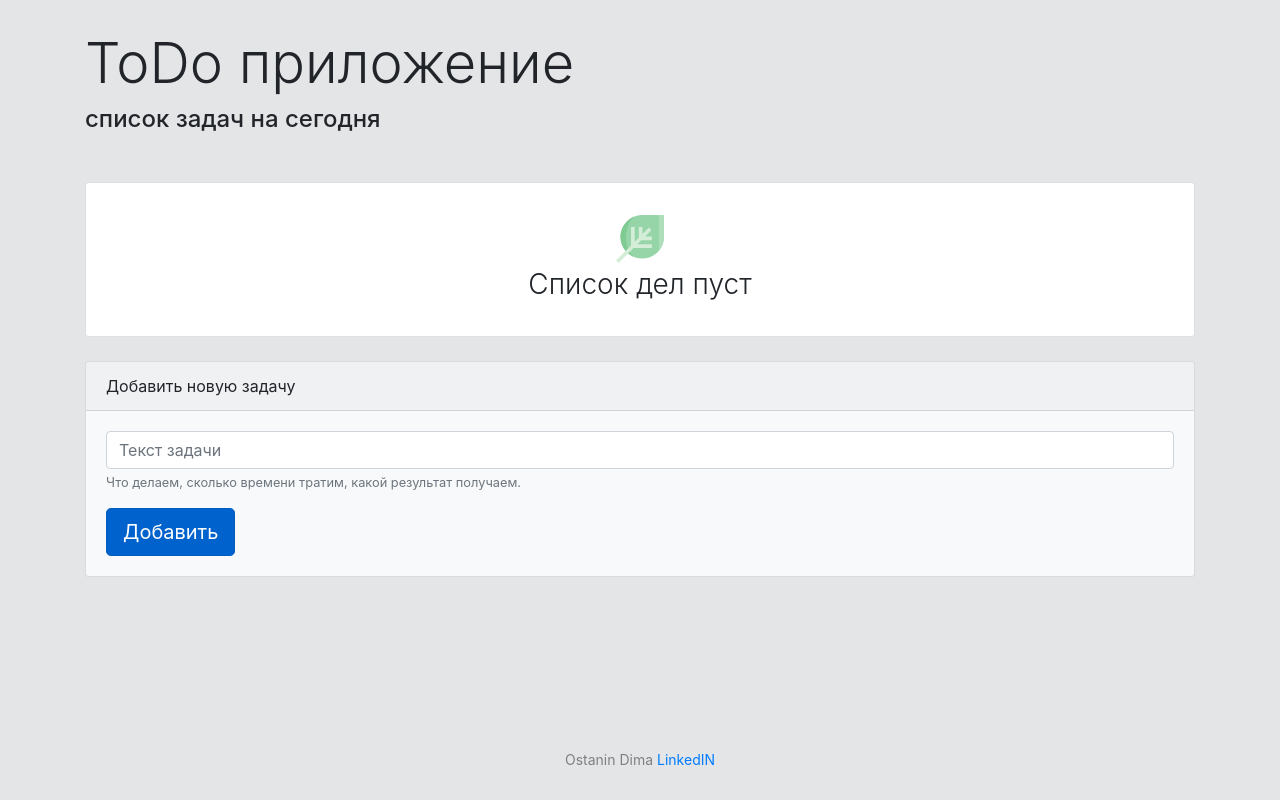
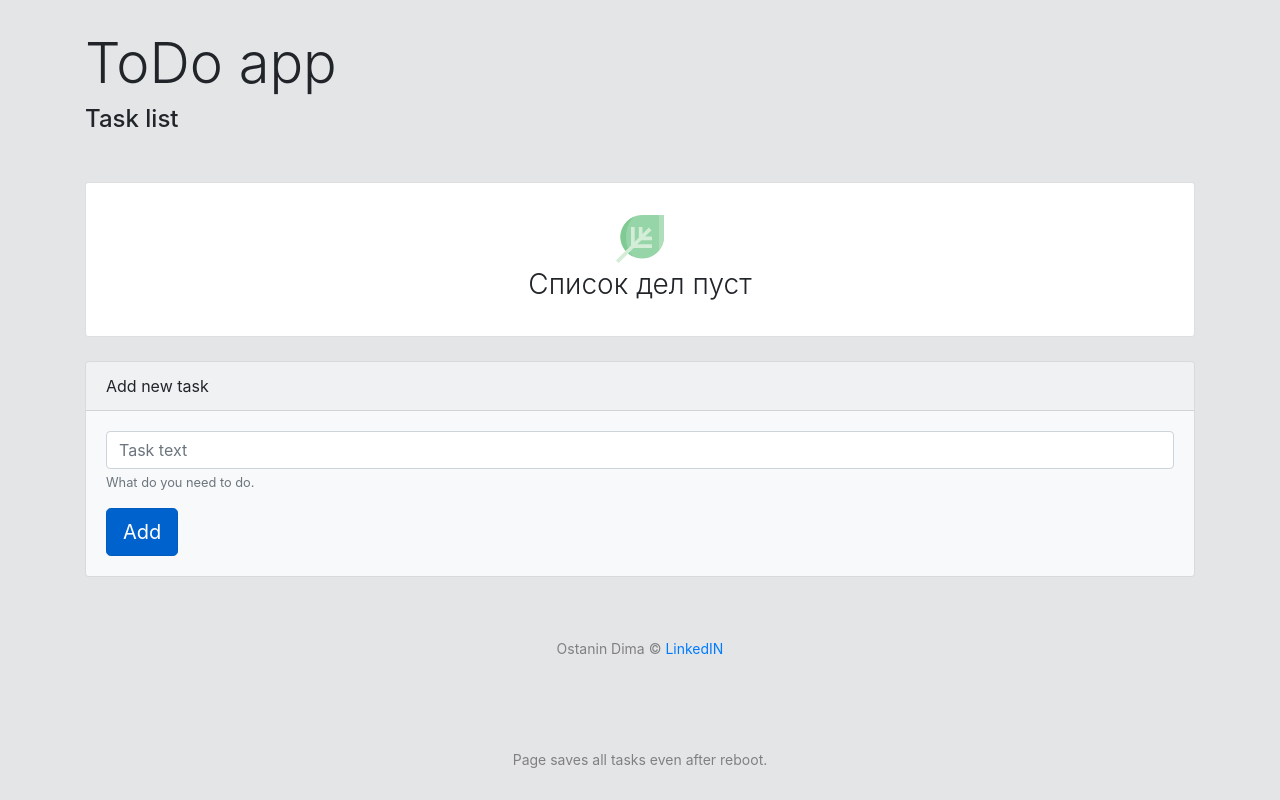
Before and after one commit to DimaOstanin/pets, a plain HTML site: page index.html in a window 1280 px wide. Drawn offline with nearby package versions, Linux system fonts and the light colour scheme.

Commit message:
final version to do

```diff
--- a/index.html
+++ b/index.html
@@ -6,63 +6,46 @@
 	<link rel="stylesheet" href="https://maxcdn.bootstrapcdn.com/bootstrap/4.0.0/css/bootstrap.min.css"
 	integrity="sha384-Gn5384xqQ1aoWXA+058RXPxPg6fy4IWvTNh0E263XmFcJlSAwiGgFAW/dAiS6JXm" crossorigin="anonymous"/>
 	<link rel="stylesheet" href="styles/styles.css"/>
-	<title>ToDo приложение</title>
+	<title>ToDo App</title>
 </head>
 <body>
 
 	<div class="container">
 
-		<div class="display-4 mb-2">ToDo приложение</div>
-		<div class="h4 mb-5">список задач на сегодня</div>
+		<div class="display-4 mb-2">ToDo app</div>
+		<div class="h4 mb-5">Task list</div>
 
 		<!-- List of tasks -->
 		<div class="card mb-4">
 			<ul id="tasksList" class="list-group list-group-flush">
 
-				<!-- <li id="emptyList" class="list-group-item empty-list">
-					<img src="styles/img/leaf.svg" alt="Empty" width="48" class="mt-3">
-					<div class="empty-list__title">Список дел пуст</div>
-				</li> -->
-
-				<!-- <li class="list-group-item d-flex justify-content-between task-item">
-					<span class="task-title">Купить молоко</span>
-					<div class="task-item__buttons">
-						<button type="button" data-action="done" class="btn-action">
-							<img src="styles/img/tick.svg" alt="Done" width="18" height="18">
-						</button>
-						<button type="button" data-action="delete" class="btn-action">
-							<img src="styles/img/cross.svg" alt="Done" width="18" height="18">
-						</button>
-					</div>
-				</li> -->
 
 			</ul>
 		</div>
-		<!-- //List of tasks -->
+
 
 		<!-- Form -->
 		<div class="card bg-light" >
-			<div class="card-header">Добавить новую задачу</div>
+			<div class="card-header">Add new task</div>
 			<div class="card-body">
 				<form id="form">
 					<div class="form-group">
-						<input type="text" class="form-control" id="taskInput" placeholder="Текст задачи" required>
-						<small id="emailHelp" class="form-text text-muted">Что делаем, сколько времени тратим, какой результат получаем.</small>
+						<input type="text" class="form-control" id="taskInput" placeholder="Task text" required>
+						<small id="emailHelp" class="form-text text-muted">What do you need to do.</small>
 					</div>
-					<button type="submit" class="btn btn-primary  btn-lg active">Добавить</button>
+					<button type="submit" class="btn btn-primary  btn-lg active">Add</button>
 				</form>
 			</div>
 		</div>
 		<!-- //Form  -->
-		<!-- <button id="removeDoneTasks" class="btn btn-secondary mt-4 float-right">Удалить выполненные задачи</button> -->
 
 	</div>
 
 	<div class="copyright">
-		Ostanin Dima
+		Ostanin Dima  ©
 		<a href="https://www.linkedin.com/in/dima-ostanin-28a7b4181/" target="_blank">LinkedIN</a>
 	</div>
-
+<div class="copyright"> Page saves all tasks even after reboot. </div>
 	<script src="src/main.js"></script>
 </body>
 </html>
--- a/src/main.js
+++ b/src/main.js
@@ -49,13 +49,11 @@ if(event.target.dataset.action !== 'delete') return;
    const parenNode = event.target.closest('.list-group-item');
 
    const id = Number(parenNode.id);
-
+//    action option for deleting #1
 //    const index = tasks.findIndex( (task) =>task.id === id )
-
 //    console.log(tasks)
-
 //    tasks.splice(index,1);
-
+//    action option #2
    tasks = tasks.filter((task) => task.id !== id)
    saveTolocalStorage();
    parenNode.remove();
```
